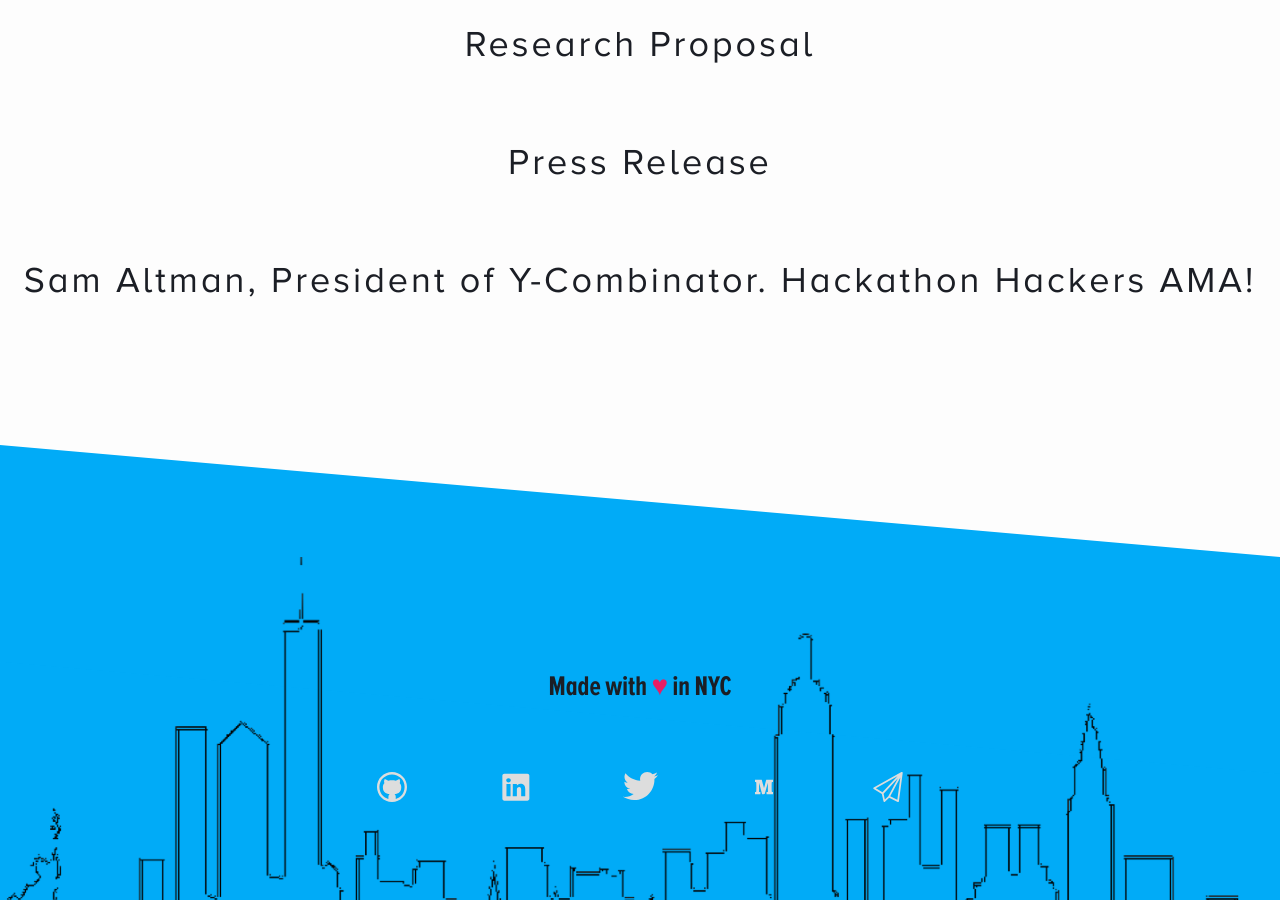
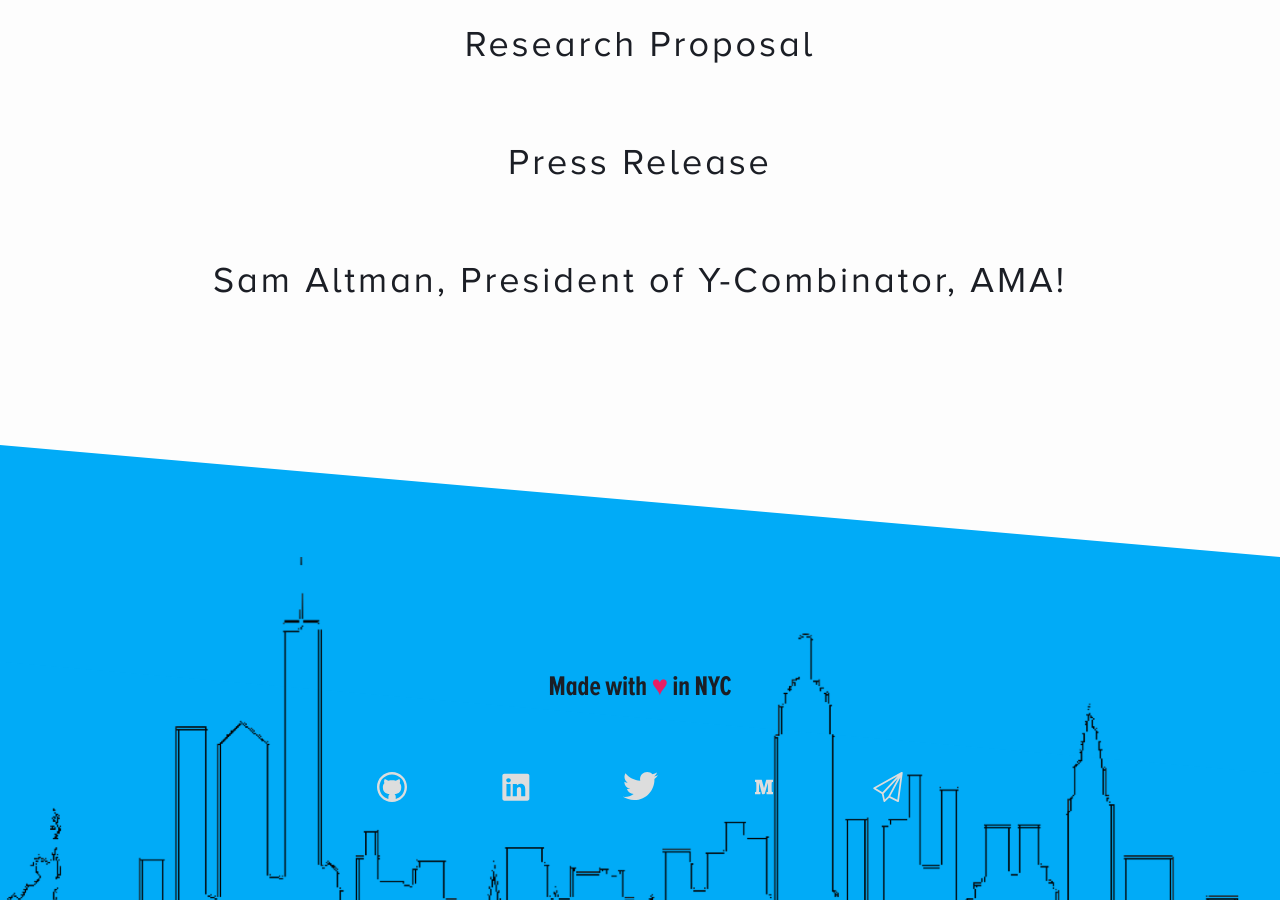
Before and after one commit to timotius02/timotius02.github.io, a Jekyll site: the page built from writing/index.html, in a window 1280 px wide and 900 px high, scrolled down 753 px. Built offline with Jekyll 4.4.1, drawn with Linux system fonts in a browser that asks for light colours; some web fonts are replaced.

Commit message:
updated writing title

```diff
--- a/writing/index.html
+++ b/writing/index.html
@@ -28,7 +28,7 @@
         </a>
 
         <a href="https://medium.com/hackathon-hackers/sam-altman-president-of-y-combinator-hackathon-hackers-ama-ab7eac22dd7#.ob6ubjetj" target="_blank">
-            <h3 class="title">Sam Altman, President of Y-Combinator. Hackathon Hackers AMA!</h3>
+            <h3 class="title">Sam Altman, President of Y-Combinator, AMA!</h3>
         </a>
 
     </div>
```
